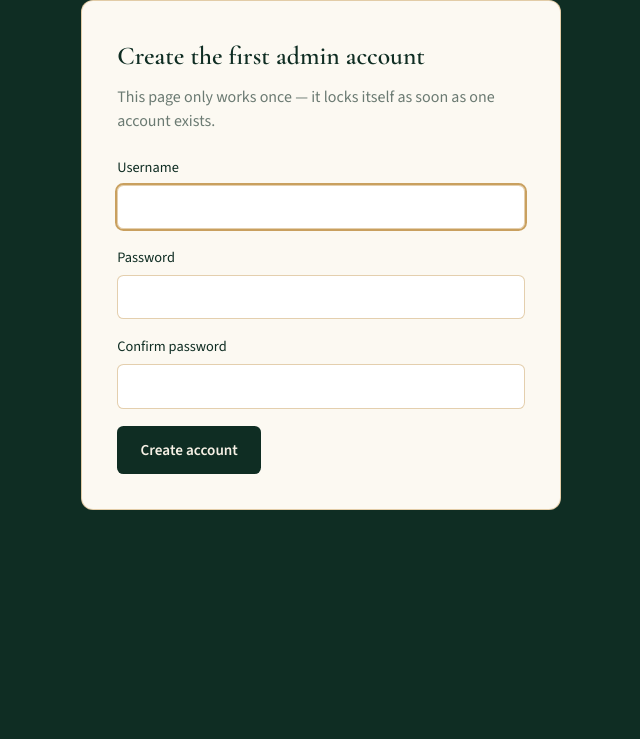
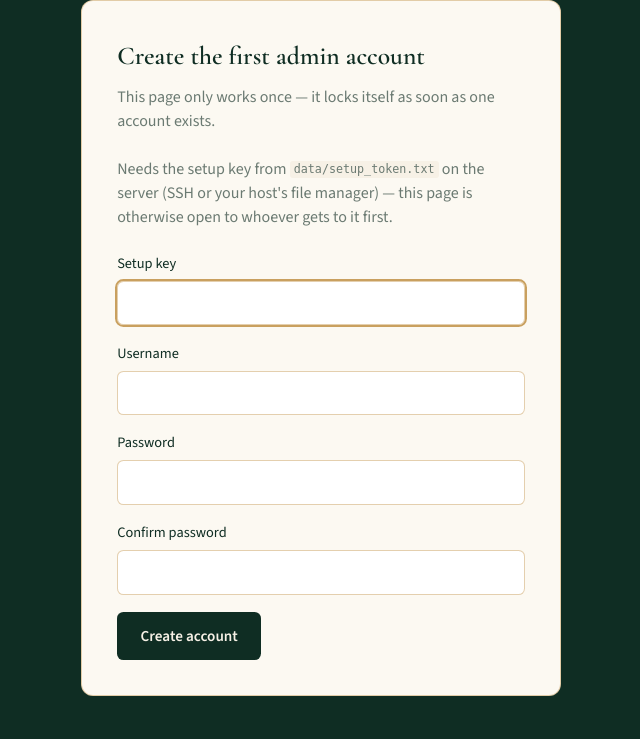
Before and after one commit to adamscourfield/beanandbear, a PHP site: page /admin/setup.php in a window 1280 px wide. Shown: the part 61-800 px from the top of the page, without its empty margins (319-959 px from the left). Run offline with PHP 8.4, Linux system fonts and the light colour scheme.

Commit message:
Fix three issues found by Codex's automated PR review
- setup.php: gate first-admin creation behind a setup key written to
  data/setup_token.txt (already blocked from web access by its own
  .htaccess), so a stranger who reaches the URL before the real owner
  can't create the account themselves — an empty users table alone was
  not real authorization.
- db.php: wrap both seed blocks in transactions with rollback on
  failure, so an interrupted first run can't leave a half-seeded
  database that the empty-table check then silently accepts as done.
- ipad/app.js: validate and normalise the "Add a shift" time input
  (accepts hyphen, en dash or em dash, requires start before end)
  instead of storing whatever was typed — a plain hyphen instead of
  the expected en dash was throwing inside computeHoursForDates and
  breaking the whole roster view until reload.

Co-Authored-By: Claude Sonnet 5 <noreply@anthropic.com>
Claude-Session: https://claude.ai/code/session_01KFrMNQGzc8BMnySDNKR7jS

```diff
--- a/website/admin/includes/db.php
+++ b/website/admin/includes/db.php
@@ -104,6 +104,8 @@ function seed_if_empty(PDO $pdo): void
         $insR = $pdo->prepare('INSERT INTO recipes (flavour_key, sort_order, name, tagline, story, brief) VALUES (?,?,?,?,?,?)');
         $insI = $pdo->prepare('INSERT INTO recipe_ingredients (recipe_id, group_name, qty, item, sort_order) VALUES (?,?,?,?,?)');
         $insS = $pdo->prepare('INSERT INTO recipe_steps (recipe_id, step_number, instruction) VALUES (?,?,?)');
+        $pdo->beginTransaction();
+        try {
             foreach ($recipes as $r) {
                 $insR->execute([$r['flavour_key'], $r['sort_order'], $r['name'], $r['tagline'], $r['story'], $r['brief']]);
                 $rid = (int) $pdo->lastInsertId();
@@ -114,14 +116,26 @@ function seed_if_empty(PDO $pdo): void
                     $insS->execute([$rid, $idx + 1, $step]);
                 }
             }
+            $pdo->commit();
+        } catch (Throwable $e) {
+            $pdo->rollBack();
+            throw $e;
+        }
     }
 
     $ingredientCount = (int) $pdo->query('SELECT COUNT(*) FROM ingredients')->fetchColumn();
     if ($ingredientCount === 0) {
         $names = require __DIR__ . '/seed_ingredients.php';
         $insIng = $pdo->prepare('INSERT OR IGNORE INTO ingredients (name) VALUES (?)');
+        $pdo->beginTransaction();
+        try {
             foreach ($names as $n) {
                 $insIng->execute([$n]);
             }
+            $pdo->commit();
+        } catch (Throwable $e) {
+            $pdo->rollBack();
+            throw $e;
         }
     }
+}
--- a/website/admin/setup.php
+++ b/website/admin/setup.php
@@ -21,6 +21,20 @@ if ($userCount > 0) {
     exit;
 }
 
+// A setup key gates this page: only someone with server filesystem access can
+// read it, so a stranger who finds this URL before the real owner visits it
+// cannot create the admin account themselves. data/ is denied over HTTP by
+// its own .htaccess, so this is never fetchable through the web server.
+$tokenPath = __DIR__ . '/data/setup_token.txt';
+if (!is_dir(dirname($tokenPath))) {
+    mkdir(dirname($tokenPath), 0700, true);
+}
+if (!file_exists($tokenPath)) {
+    file_put_contents($tokenPath, bin2hex(random_bytes(16)));
+    chmod($tokenPath, 0600);
+}
+$setupToken = trim((string) file_get_contents($tokenPath));
+
 $error = null;
 
 if ($_SERVER['REQUEST_METHOD'] === 'POST') {
@@ -30,8 +44,11 @@ if ($_SERVER['REQUEST_METHOD'] === 'POST') {
         $username = trim((string) ($_POST['username'] ?? ''));
         $password = (string) ($_POST['password'] ?? '');
         $confirm = (string) ($_POST['confirm'] ?? '');
+        $setupKey = trim((string) ($_POST['setup_key'] ?? ''));
 
-        if ($username === '' || $password === '') {
+        if (!hash_equals($setupToken, $setupKey)) {
+            $error = 'Incorrect setup key.';
+        } elseif ($username === '' || $password === '') {
             $error = 'Enter a username and password.';
         } elseif (strlen($password) < 10) {
             $error = 'Password must be at least 10 characters.';
@@ -53,9 +70,11 @@ require __DIR__ . '/includes/layout_top.php';
   <h1>Create the first admin account</h1>
   <p class="muted">This page only works once — it locks itself as soon as one account exists.</p>
   <?php if ($error): ?><p class="error"><?= htmlspecialchars($error) ?></p><?php endif; ?>
+  <p class="muted">Needs the setup key from <code>data/setup_token.txt</code> on the server (SSH or your host's file manager) — this page is otherwise open to whoever gets to it first.</p>
   <form method="post" class="stack">
     <input type="hidden" name="csrf" value="<?= htmlspecialchars(csrf_token()) ?>">
-    <label>Username<input type="text" name="username" required autofocus autocomplete="username"></label>
+    <label>Setup key<input type="text" name="setup_key" required autofocus autocomplete="off"></label>
+    <label>Username<input type="text" name="username" required autocomplete="username"></label>
     <label>Password<input type="password" name="password" required minlength="10" autocomplete="new-password"></label>
     <label>Confirm password<input type="password" name="confirm" required minlength="10" autocomplete="new-password"></label>
     <button class="btn" type="submit">Create account</button>
```
Also changed, not shown: website/ipad/app.js (+17 -1 lines), 1 other file. Lines whose indentation alone changed are shown as unchanged.
